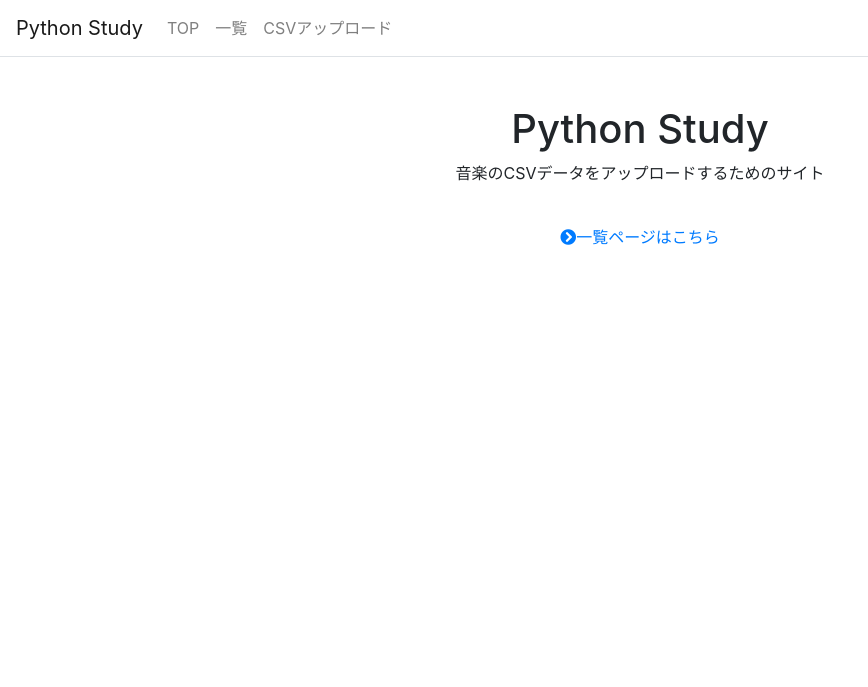
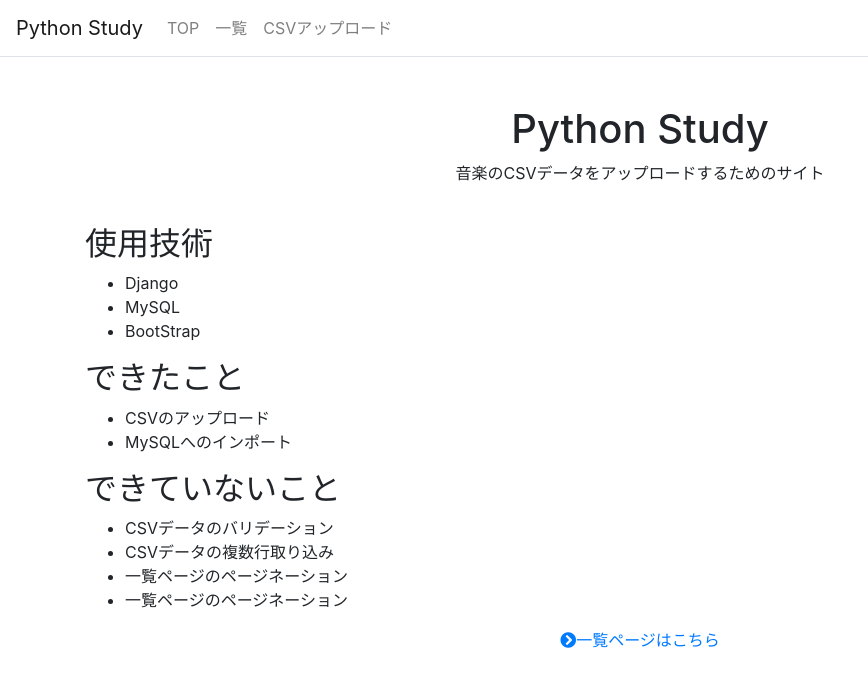
Before and after one commit to nibuno/django-csv-upload-site, a Django app: template csvsites/templates/csvsites/index.html in a window 1280 px wide. Shown: the top 687 px of the page, without its empty margins (0-868 px from the left). Run offline with Django 3.2, Linux system fonts and the light colour scheme; the template is opened without the code that fills it, so the values that code supplies are empty; some libraries are stand-ins or nearby versions.

Commit message:
14時までの段階で一旦PUSH

```diff
--- /dev/null
+++ b/csvsites/static/css/styles.css
@@ -0,0 +1,13 @@
+.errorlist {
+    padding: 0.5em 1em;
+    margin: 2em 0;
+    color: #ff7d6e;
+    background: #ffebe9;
+    border-top: solid 10px #ff7d6e;
+}
+
+.errorlist li {
+    margin: 0;
+    padding: 0;
+    list-style: none;
+}
--- a/csvsites/static/files/sample.csv
+++ /dev/null
@@ -1 +0,0 @@
-"TOGENKYO","フレデリック","TOGENKYO",2017-10-18
--- a/csvsites/templates/csvsites/base.html
+++ b/csvsites/templates/csvsites/base.html
@@ -12,6 +12,9 @@
     <!--  Font Awesome  -->
     <link href="https://use.fontawesome.com/releases/v5.6.1/css/all.css" rel="stylesheet">
 
+    <!--  Original CSS  -->
+    {% load static %}
+<link rel="stylesheet" type="text/css" href="{% static 'css/styles.css' %}" />
     <title>CSVサイト</title>
 </head>
 <body>
--- a/csvsites/templates/csvsites/index.html
+++ b/csvsites/templates/csvsites/index.html
@@ -6,6 +6,26 @@
         <h1>Python Study</h1>
         <p>音楽のCSVデータをアップロードするためのサイト</p>
     </div>
+    <div>
+        <h2>使用技術</h2>
+        <ul>
+            <li>Django</li>
+            <li>MySQL</li>
+            <li>BootStrap</li>
+        </ul>
+        <h2>できたこと</h2>
+        <ul>
+            <li>CSVのアップロード</li>
+            <li>MySQLへのインポート</li>
+        </ul>
+        <h2>できていないこと</h2>
+        <ul>
+            <li>CSVデータのバリデーション</li>
+            <li>CSVデータの複数行取り込み</li>
+            <li>一覧ページのページネーション</li>
+            <li>一覧ページのページネーション</li>
+        </ul>
+    </div>
     <div class="text-center">
         <a href="music"><i class="fas fa-chevron-circle-right"></i>一覧ページはこちら</a>
     </div>
--- a/csvsites/templates/csvsites/music_list.html
+++ b/csvsites/templates/csvsites/music_list.html
@@ -34,7 +34,7 @@
         {% endfor %}
     </table>
     <div class="text-center">
-        <a href="upload"><i class="fas fa-chevron-circle-right"></i>アップロードページへ移動</a>
+        <a href="/upload"><i class="fas fa-chevron-circle-right"></i>アップロードページへ移動</a>
     </div>
 
 
--- a/csvsites/templates/csvsites/upload.html
+++ b/csvsites/templates/csvsites/upload.html
@@ -16,6 +16,6 @@
     </div>
 </div>
 <div class="px-3 py-3 pt-md-3 pb-md-4 mx-auto text-center">
-    <p><a href="/"><i class="fas fa-chevron-circle-left"></i>TOPページへ戻る</a></p>
+    <p><a href="/music"><i class="fas fa-chevron-circle-left"></i>一覧へ戻る</a></p>
 </div>
 {% endblock %}
```
Also changed, not shown: csvsites/views.py (+7 -1 lines).
